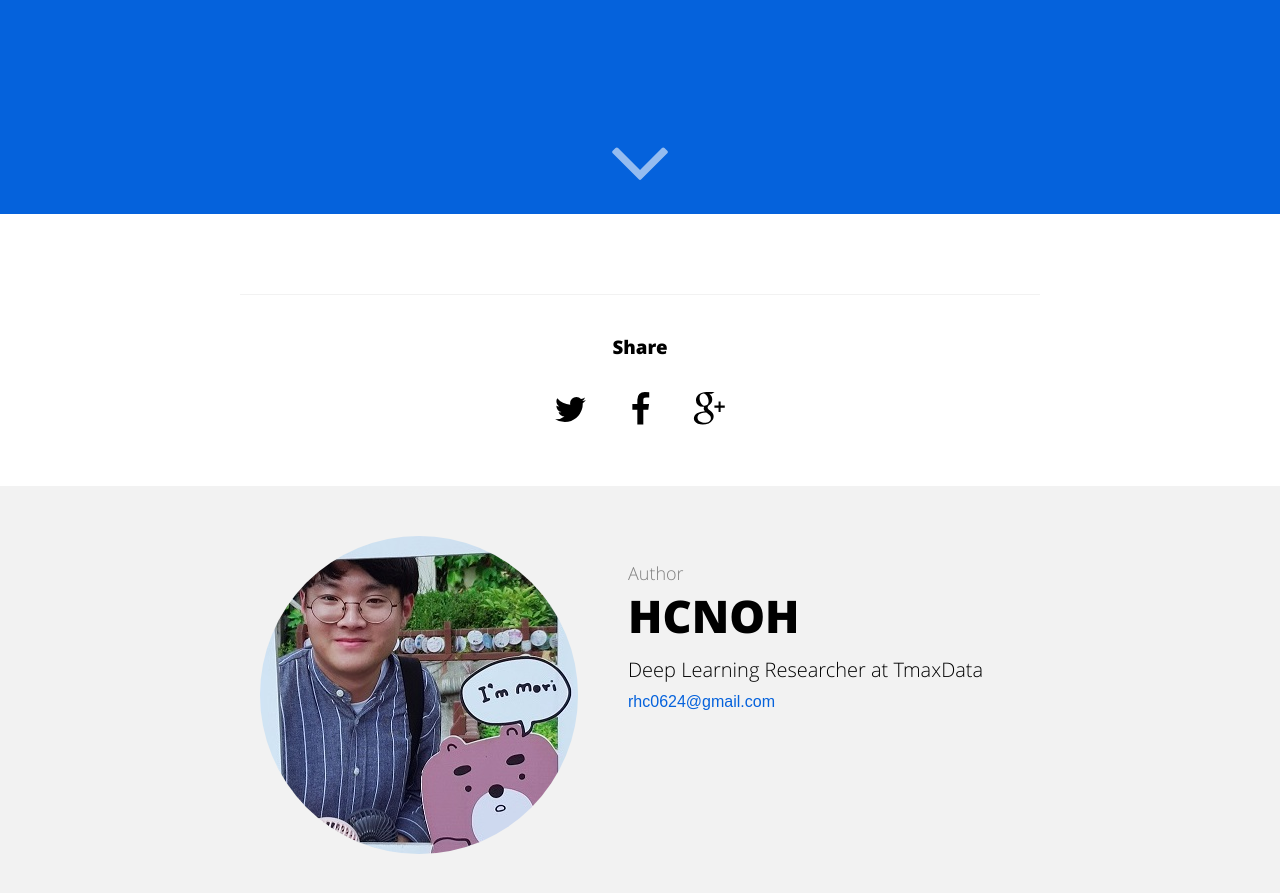
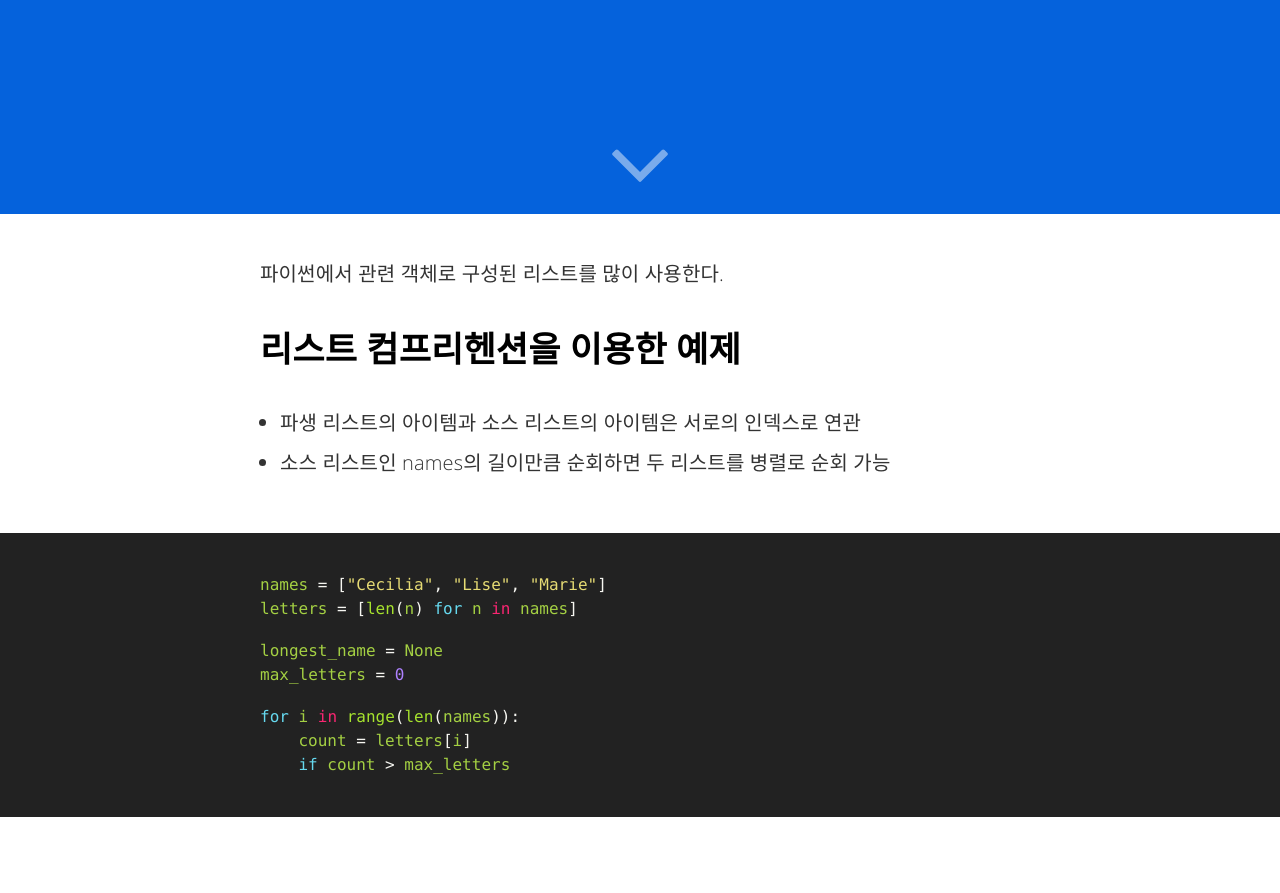
Before and after one commit to hcnoh/blog-prev, a Jekyll site: the page built from _posts/2018-09-18-effective-python-way11.md, in a window 1280 px wide and 900 px high, scrolled down 686 px. Shown: the top 893 px of the window. Built offline with Jekyll 4.4.1, drawn with Linux system fonts in a browser that asks for light colours; comment, search, counter and statistics services are not loaded.

Commit message:
Update 2018-09-18-effective-python-way11.md

```diff
--- a/_posts/2018-09-18-effective-python-way11.md
+++ b/_posts/2018-09-18-effective-python-way11.md
@@ -10,3 +10,20 @@ categories:
 - 이펙티브 파이썬 스터디
 twitter_text: 'WAY 11. 이터레이터를 병렬로 처리하려면 zip을 사용하자'
 ---
+
+파이썬에서 관련 객체로 구성된 리스트를 많이 사용한다.
+
+## 리스트 컴프리헨션을 이용한 예제
+- 파생 리스트의 아이템과 소스 리스트의 아이템은 서로의 인덱스로 연관
+- 소스 리스트인 names의 길이만큼 순회하면 두 리스트를 병렬로 순회 가능
+{% highlight python %}
+names = ["Cecilia", "Lise", "Marie"]
+letters = [len(n) for n in names]
+
+longest_name = None
+max_letters = 0
+
+for i in range(len(names)):
+    count = letters[i]
+    if count > max_letters
+{% endhighlight %}
```
